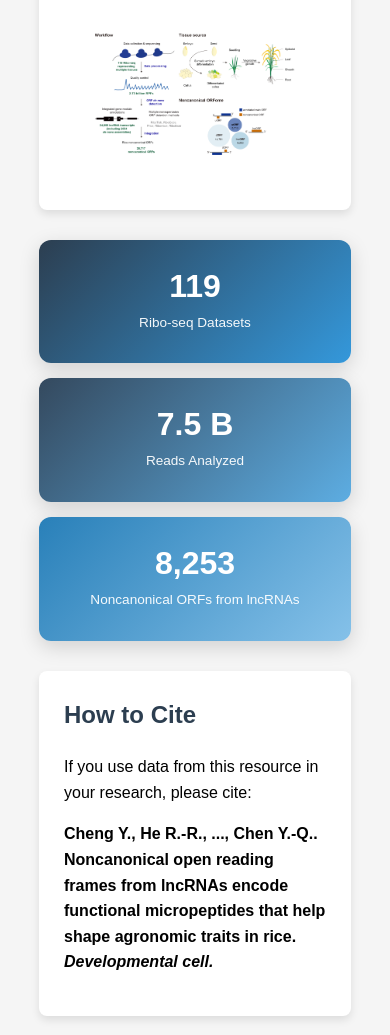
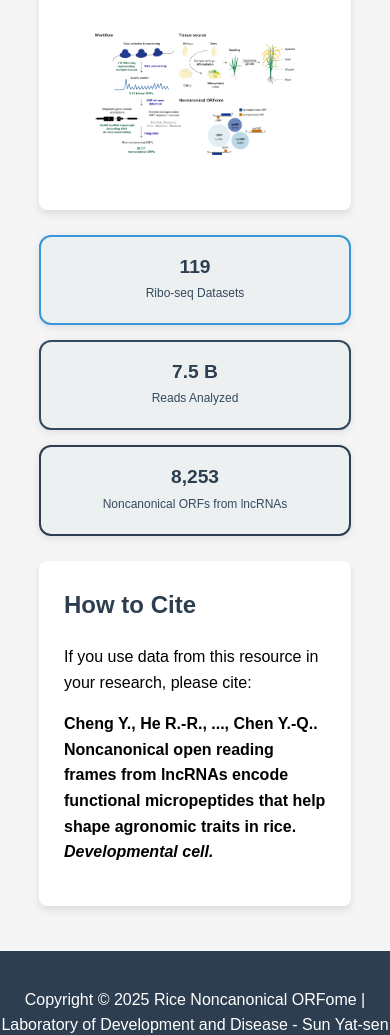
Before and after one commit to Chengy257/RiceNoncanonicalORFome.github.io, a plain HTML site: page index.html in a window 390 px wide. Shown: the part 1224-2259 px from the top of the page. Drawn offline with Linux system fonts and the light colour scheme.

Commit message:
update on 251227

```diff
--- a/css/common.css
+++ b/css/common.css
@@ -40,29 +40,33 @@
 .stats-cards-container {
     display: grid;
     grid-template-columns: repeat(auto-fit, minmax(200px, 1fr));
-    gap: 20px;
-    margin: 30px 0;
+    gap: 15px;
+    margin: 20px 0;
 }
 
 .stat-card {
-    background: linear-gradient(135deg, #2c3e50 0%, #3498db 100%);
+    background: #ecf0f1;
     border-radius: 12px;
-    padding: 30px 20px;
+    padding: 20px 15px;
     text-align: center;
-    box-shadow: 0 6px 20px rgba(0,0,0,0.15);
+    box-shadow: 0 2px 8px rgba(0,0,0,0.1);
     transition: transform 0.3s ease, box-shadow 0.3s ease;
+    border: 2px solid #3498db;
 }
 
 .stat-card:nth-child(2) {
-    background: linear-gradient(135deg, #34495e 0%, #5dade2 100%);
+    background: #ecf0f1;
+    border-color: #34495e;
 }
 
 .stat-card:nth-child(3) {
-    background: linear-gradient(135deg, #2980b9 0%, #85c1e9 100%);
+    background: #ecf0f1;
+    border-color: #2c3e50;
 }
 
 .stat-card:nth-child(4) {
-    background: linear-gradient(135deg, #1a5276 0%, #3498db 100%);
+    background: #ecf0f1;
+    border-color: #5dade2;
 }
 
 .stat-card:hover {
@@ -71,16 +75,16 @@
 }
 
 .stat-card-number {
-    font-size: 3rem;
+    font-size: 1.5rem;
     font-weight: bold;
-    color: white;
-    margin-bottom: 10px;
+    color: #2c3e50;
+    margin-bottom: 8px;
     line-height: 1;
 }
 
 .stat-card-label {
-    font-size: 1.1rem;
-    color: rgba(255, 255, 255, 0.95);
+    font-size: 0.85rem;
+    color: #34495e;
     font-weight: 500;
 }
 
@@ -205,11 +209,11 @@
     }
 
     .stat-card-number {
-        font-size: 2.2rem;
+        font-size: 1.3rem;
     }
 
     .stat-card-label {
-        font-size: 0.95rem;
+        font-size: 0.8rem;
     }
 
     .chart-row {
@@ -224,11 +228,11 @@
 
 @media (max-width: 480px) {
     .stat-card-number {
-        font-size: 2rem;
+        font-size: 1.2rem;
     }
 
     .stat-card-label {
-        font-size: 0.85rem;
+        font-size: 0.75rem;
     }
 
     .chart-wrapper {
```
Also changed, not shown: stats.html (+52 -13 lines).
